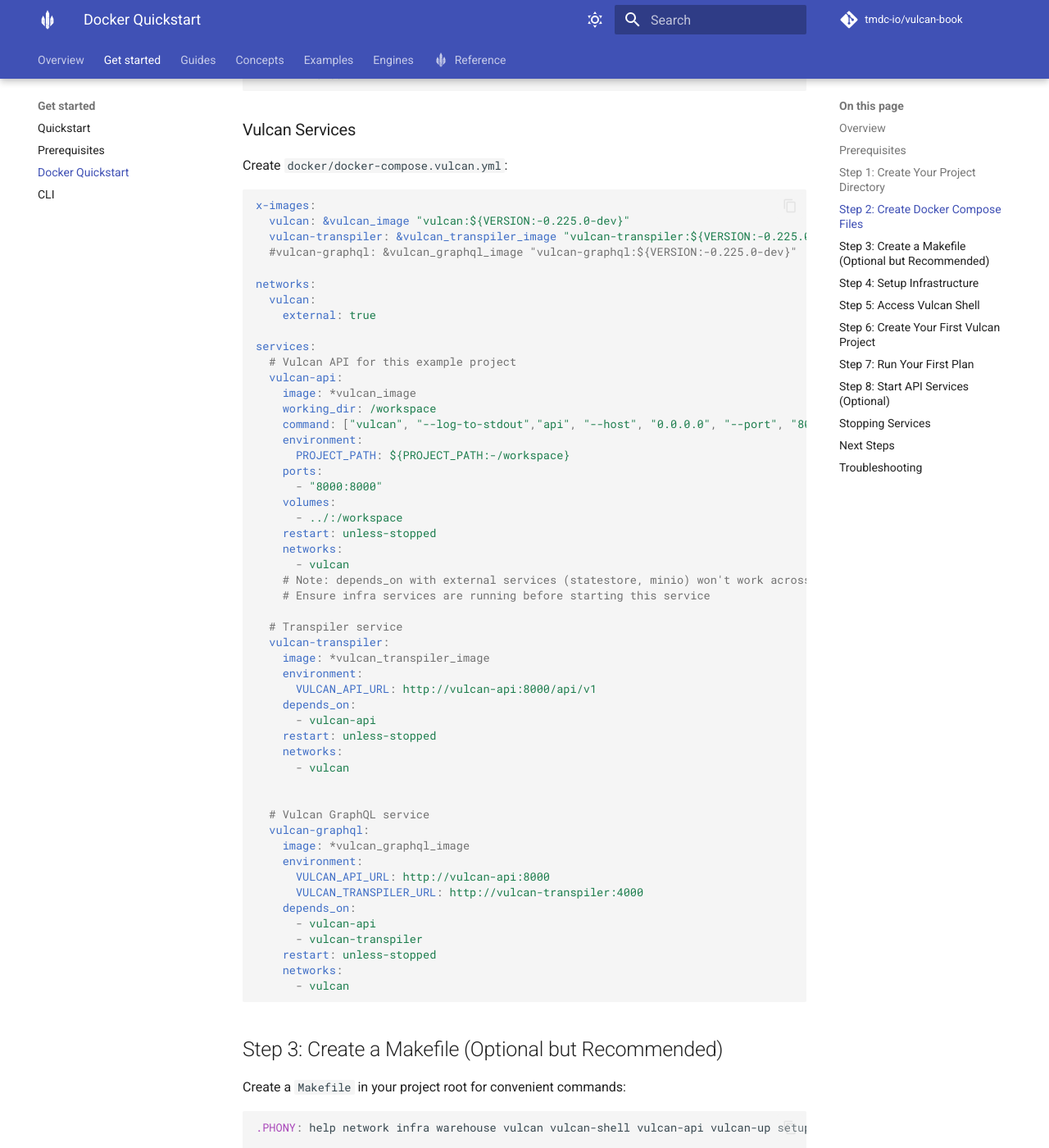
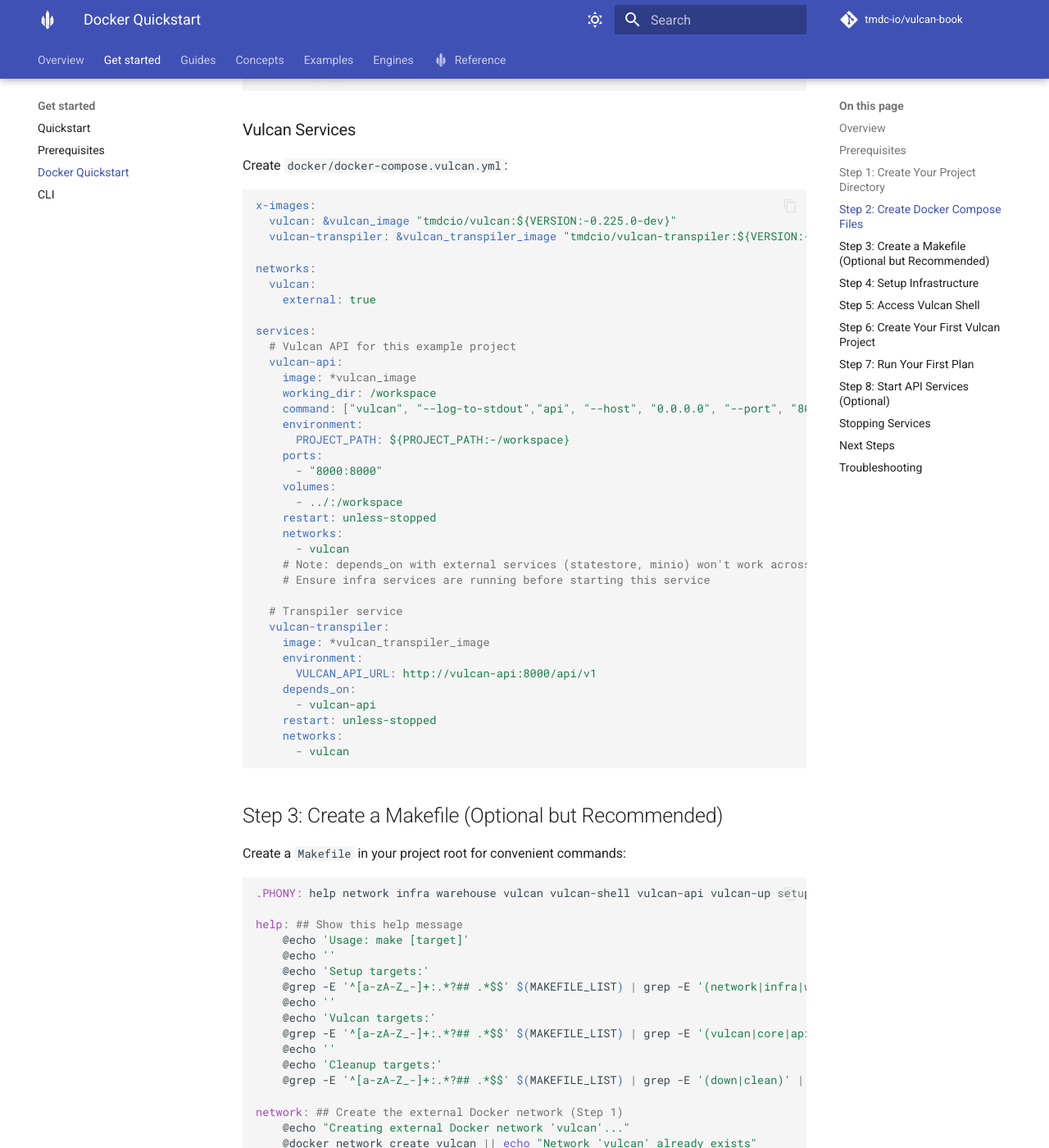
Before and after one commit to tmdc-io/vulcan-book, an MkDocs documentation site: the page built from docs/getting_started/docker.md, in a window 1280 px wide and 1400 px high, scrolled down 3670 px. Shown: the whole window at 82% size. Built offline with MkDocs 1.6.1 and Material for MkDocs 9.7.7, drawn with Linux system fonts in a browser that asks for light colours; comment, search, counter and statistics services are not loaded.

Commit message:
made changes to vulcan docker compose

````diff
--- a/docs/getting_started/docker.md
+++ b/docs/getting_started/docker.md
@@ -174,9 +174,8 @@ Create `docker/docker-compose.vulcan.yml`:
 
 ```yaml
 x-images:
-  vulcan: &vulcan_image "vulcan:${VERSION:-0.225.0-dev}"
-  vulcan-transpiler: &vulcan_transpiler_image "vulcan-transpiler:${VERSION:-0.225.0-dev}"
-  #vulcan-graphql: &vulcan_graphql_image "vulcan-graphql:${VERSION:-0.225.0-dev}"
+  vulcan: &vulcan_image "tmdcio/vulcan:${VERSION:-0.225.0-dev}"
+  vulcan-transpiler: &vulcan_transpiler_image "tmdcio/vulcan-transpiler:${VERSION:-0.225.0-dev}"
 
 networks:
   vulcan:
@@ -207,20 +206,6 @@ services:
       VULCAN_API_URL: http://vulcan-api:8000/api/v1
     depends_on:
       - vulcan-api
-    restart: unless-stopped
-    networks:
-      - vulcan
-
-
-  # Vulcan GraphQL service
-  vulcan-graphql:
-    image: *vulcan_graphql_image
-    environment:
-      VULCAN_API_URL: http://vulcan-api:8000
-      VULCAN_TRANSPILER_URL: http://vulcan-transpiler:4000
-    depends_on:
-      - vulcan-api
-      - vulcan-transpiler
     restart: unless-stopped
     networks:
       - vulcan
````
